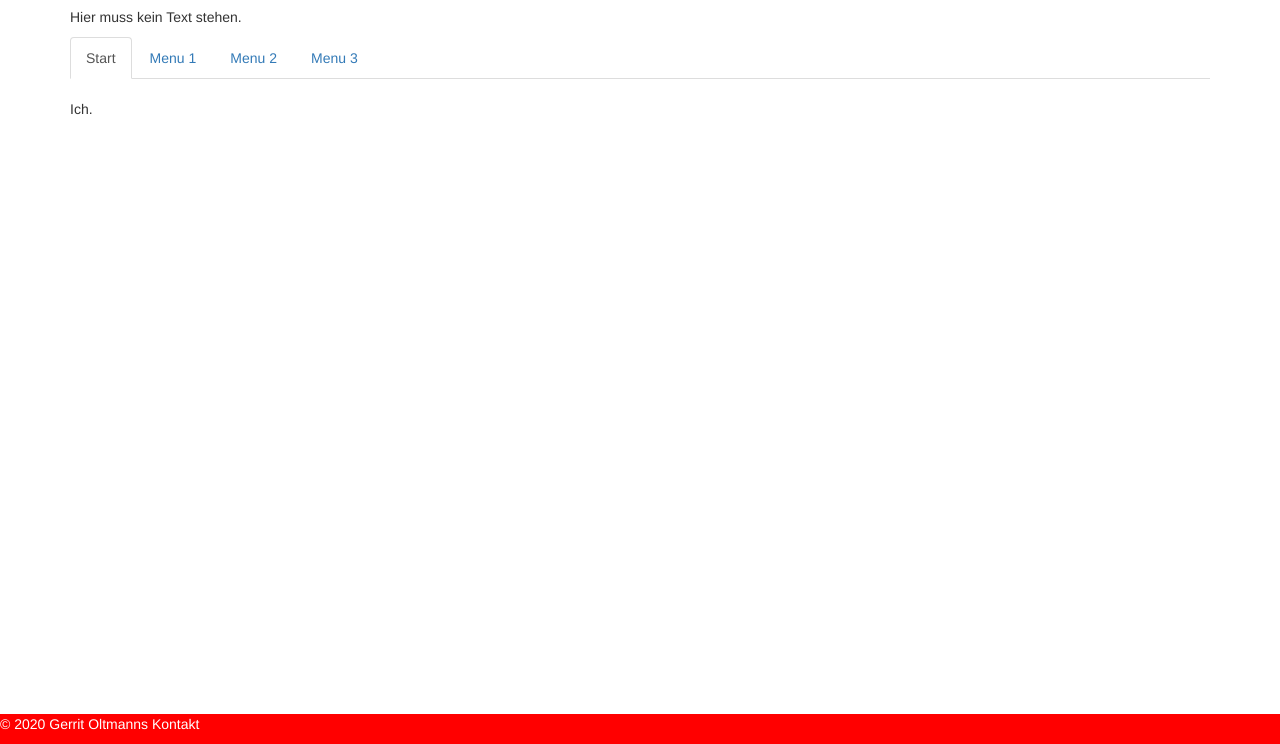
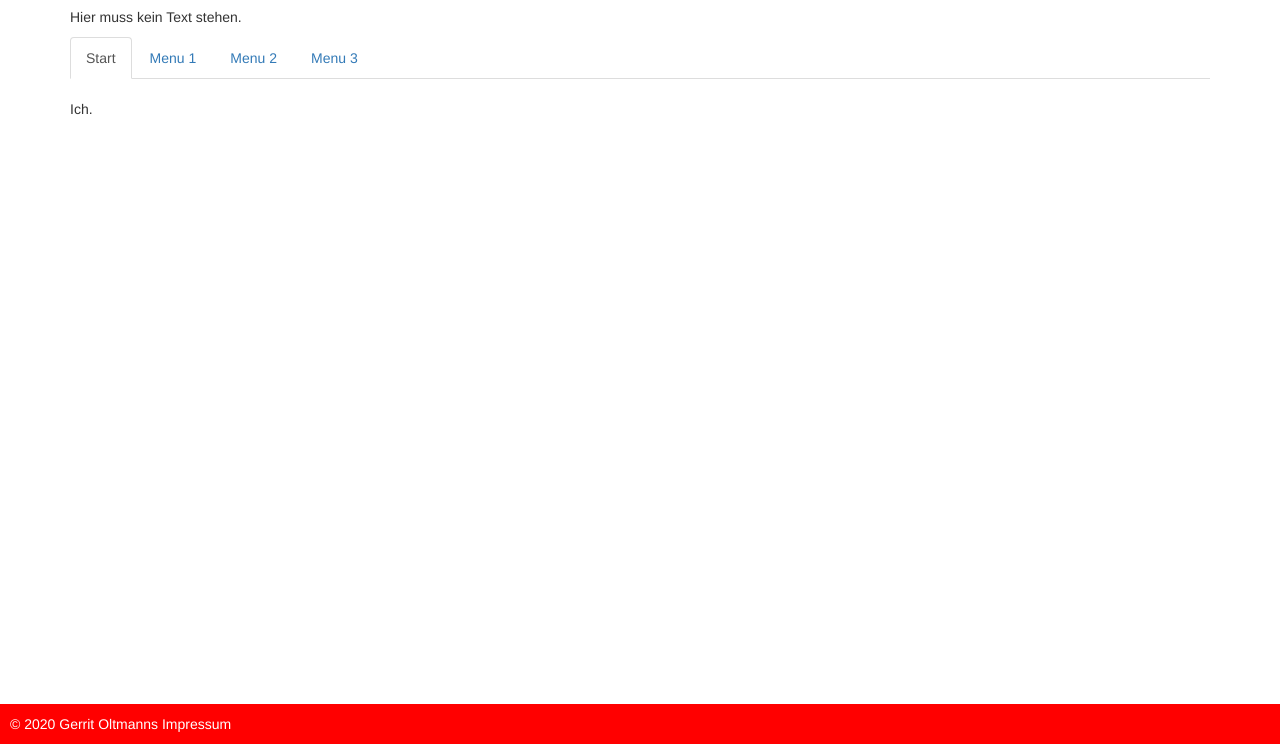
Before and after one commit to gerritoltmanns/Bewerbung, a plain HTML site: page index.html in a window 1280 px wide. Shown: the part 56-800 px from the top of the page. Drawn offline with nearby package versions, Linux system fonts and the light colour scheme.

Commit message:
Update index.html

```diff
--- a/index.html
+++ b/index.html
@@ -53,12 +53,13 @@
    background-color: red;
    color: white;
    text-align: left;
+   padding: 10px;
 }
 	</style>
 </head>
 <body>
 	<div class="footer">
-	<p>&#169 2020 Gerrit Oltmanns Kontakt</p>
+	&#169 2020 Gerrit Oltmanns Impressum
 	</div>
 </body>
 </html>
```
